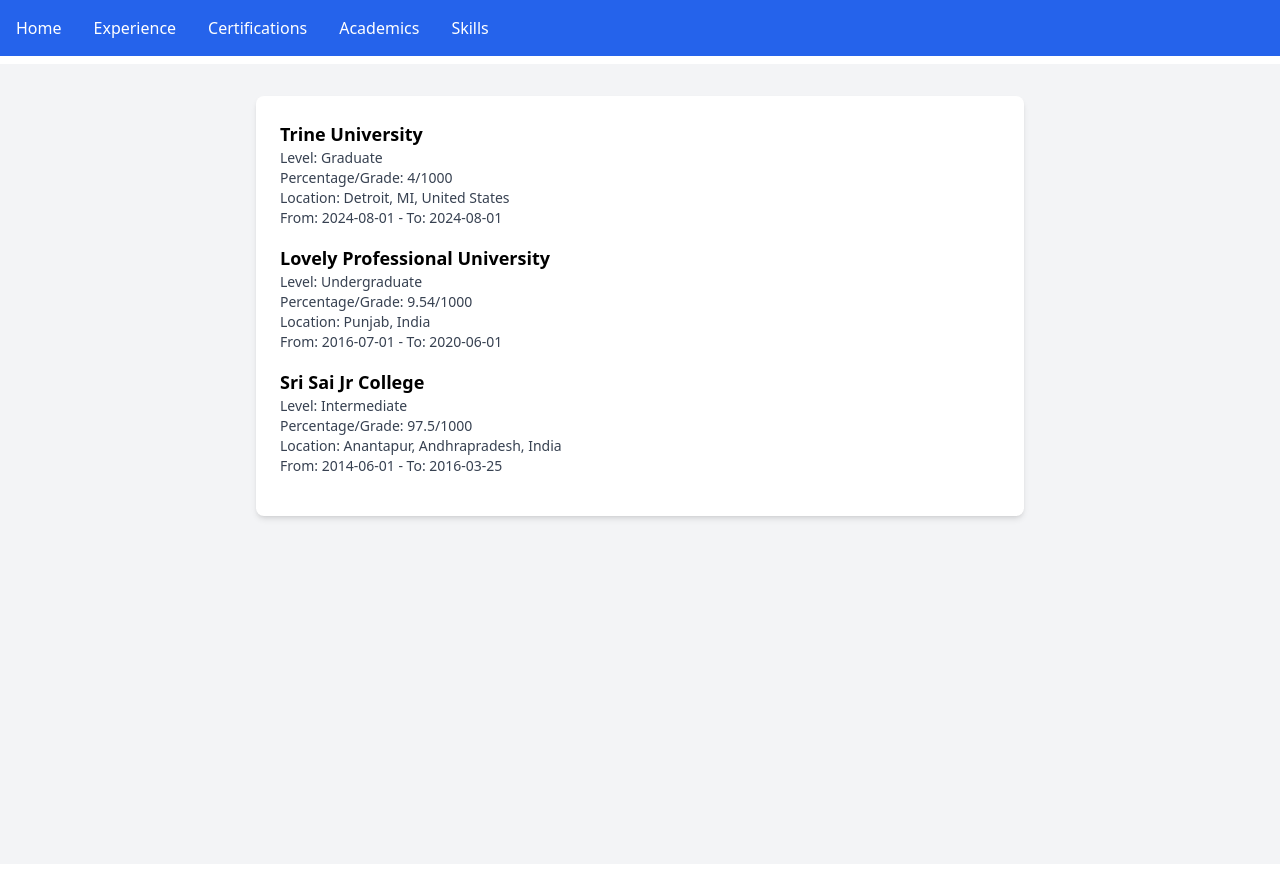
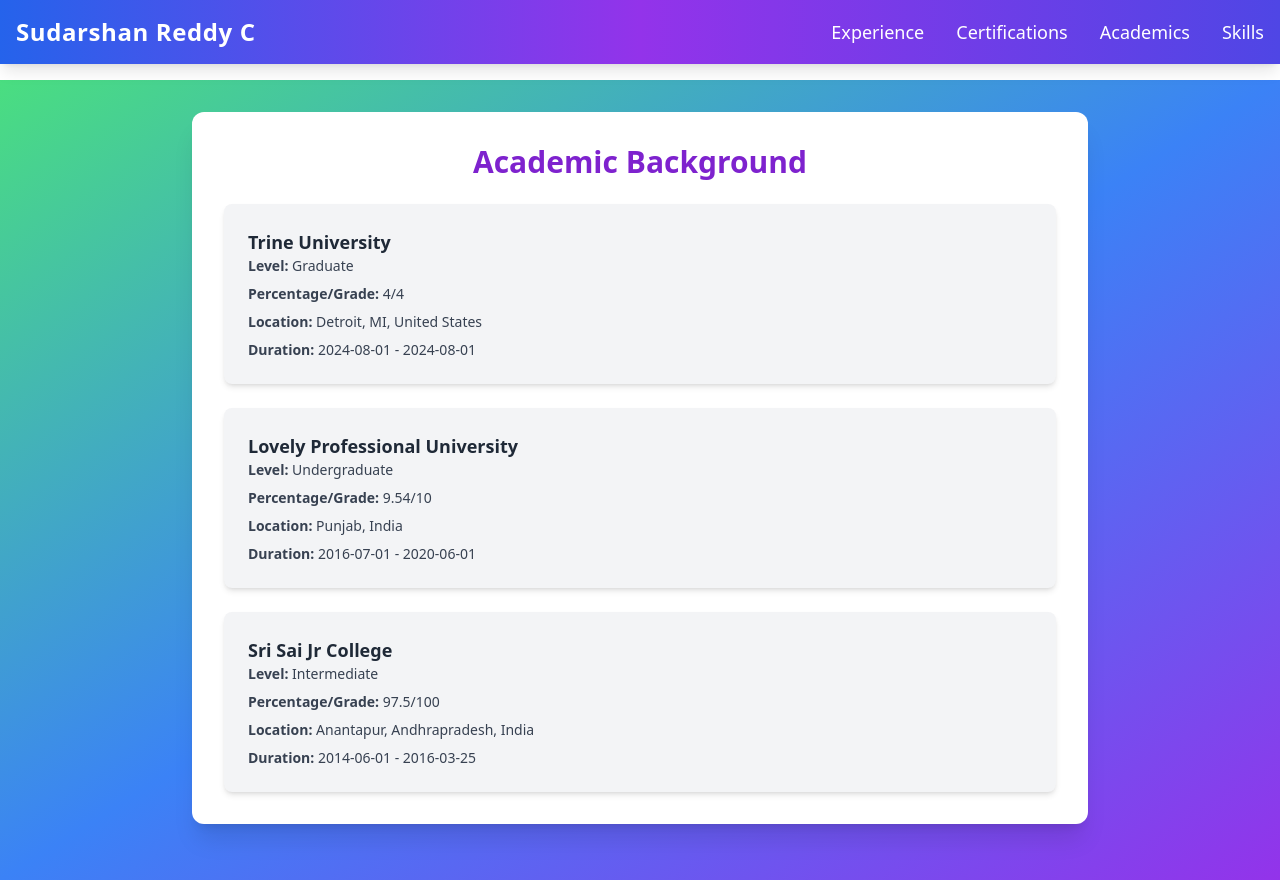
Before and after one commit to sudarshanreddyc/portfolio, a React app in the folder client/: page /academics in a window 1280 px wide. Built offline with nearby package versions, Linux system fonts and the light colour scheme.

Commit message:
Changed the UI theme

```diff
--- a/client/src/App.js
+++ b/client/src/App.js
@@ -1,86 +1,107 @@
-import React from "react";
+import React, { useState } from "react";
 import { BrowserRouter as Router, Routes, Route, Link } from "react-router-dom";
 import Home from "./Modules/Home/Home";
-// import Account from "./Modules/Account/Account";
 import Experience from "./Modules/Experience/Experience";
 import Skills from "./Modules/Skills/Skills";
 import Academics from "./Modules/Academics/Academics";
+import Certifications from "./Modules/Certifications/Certifications";
 import About from "./Modules/About/About";
-import Certifications from "./Modules/Certifications/Certifications";
-import Dropdown from "./Components/Dropdown"; // Import Dropdown
-import Loader from "./Components/Loader";
-import { FontAwesomeIcon } from "@fortawesome/react-fontawesome";
-import { faUser } from "@fortawesome/free-solid-svg-icons"; // Import Font Awesome User Icon
 import LoginSignup from "./Modules/Login/LoginSignup";
 
 const App = () => {
-  // Define the menu items for the dropdown
-  const profileMenuItems = [
-    {
-      label: "Account",
-      navigate: "/account", // This will trigger navigation to the Account page
-    },
-    {
-      label: "Logout",
-      onClick: () => {
-        console.log("Logout clicked");
-      },
-    },
-  ];
+  const [isMenuOpen, setIsMenuOpen] = useState(false); // State to handle menu visibility
 
   return (
     <Router>
       <div className="min-h-screen flex flex-col">
-        <Loader />
         {/* Navigation Bar */}
-        <nav className="bg-blue-600 text-white p-4 fixed top-0 left-0 right-0 z-50">
+        <nav className="bg-gradient-to-r from-blue-600 via-purple-600 to-indigo-600 text-white p-4 fixed top-0 left-0 right-0 z-50 shadow-lg">
           <div className="flex justify-between items-center">
-            {/* Navigation Links */}
-            <ul className="flex space-x-8">
-              <li className="cursor-pointer hover:text-gray-200">
-                <Link to="/">Home</Link>
+            {/* Logo or App Name */}
+            <div className="text-2xl font-extrabold tracking-wide">
+              <Link to="/" className="hover:text-gray-200 transition">
+                Sudarshan Reddy C
+              </Link>
+            </div>
+
+            {/* Hamburger Menu Button */}
+            <button
+              className="md:hidden focus:outline-none"
+              onClick={() => setIsMenuOpen(!isMenuOpen)}
+            >
+              <svg
+                className="h-8 w-8"
+                xmlns="http://www.w3.org/2000/svg"
+                fill="none"
+                viewBox="0 0 24 24"
+                stroke="currentColor"
+              >
+                <path
+                  strokeLinecap="round"
+                  strokeLinejoin="round"
+                  strokeWidth="2"
+                  d="M4 6h16M4 12h16M4 18h16"
+                />
+              </svg>
+            </button>
+
+            {/* Desktop Navigation Links */}
+            <ul className="hidden md:flex space-x-8 text-lg font-medium">
+              <li className="hover:text-gray-200 transition">
+                <Link to="/experience">Experience</Link>
               </li>
-              <li className="cursor-pointer hover:text-gray-200">
-                <Link to="/experience">Experience</Link>{" "}
+              <li className="hover:text-gray-200 transition">
+                <Link to="/certifications">Certifications</Link>
               </li>
-              <li className="cursor-pointer hover:text-gray-200">
-                <Link to="/certifications">Certifications</Link>{" "}
-              </li>
-              <li className="cursor-pointer hover:text-gray-200">
+              <li className="hover:text-gray-200 transition">
                 <Link to="/academics">Academics</Link>
               </li>
-              <li className="cursor-pointer hover:text-gray-200">
+              <li className="hover:text-gray-200 transition">
                 <Link to="/skills">Skills</Link>
               </li>
-              {/* <li className="cursor-pointer hover:text-gray-200">
-                <Link to="/loginsignup">login/signup</Link>
+            </ul>
+          </div>
+
+          {/* Mobile Navigation Links */}
+          {isMenuOpen && (
+            <ul className="flex flex-col md:hidden mt-4 space-y-4 bg-gradient-to-r from-blue-600 via-purple-600 to-indigo-600 rounded-lg shadow-md p-4">
+              {/* <li className="hover:text-gray-200 transition">
+                <Link to="/" onClick={() => setIsMenuOpen(false)}>
+                  Home
+                </Link>
               </li> */}
-              {/* <li className="cursor-pointer hover:text-gray-200">
-                <Link to="/about">About</Link>
-              </li> */}
+              <li className="hover:text-gray-200 transition">
+                <Link to="/experience" onClick={() => setIsMenuOpen(false)}>
+                  Experience
+                </Link>
+              </li>
+              <li className="hover:text-gray-200 transition">
+                <Link to="/certifications" onClick={() => setIsMenuOpen(false)}>
+                  Certifications
+                </Link>
+              </li>
+              <li className="hover:text-gray-200 transition">
+                <Link to="/academics" onClick={() => setIsMenuOpen(false)}>
+                  Academics
+                </Link>
+              </li>
+              <li className="hover:text-gray-200 transition">
+                <Link to="/skills" onClick={() => setIsMenuOpen(false)}>
+                  Skills
+                </Link>
+              </li>
             </ul>
-
-            {/* Profile Icon with Dropdown */}
-            {/* <div className="relative group">
-              <FontAwesomeIcon
-                icon={faUser}
-                className="text-white h-8 w-8 cursor-pointer"
-              />
-              <Dropdown menuItems={profileMenuItems} />
-            </div> */}
-          </div>
+          )}
         </nav>
 
         {/* Routes to different pages */}
-        <div className="pt-16">
+        <div className="pt-20">
           <Routes>
             <Route path="/" element={<Home />} />
-
             <Route path="/experience" element={<Experience />} />
             <Route path="/academics" element={<Academics />} />
             <Route path="/skills" element={<Skills />} />
             <Route path="/certifications" element={<Certifications />} />
-            {/* <Route path="/account" element={<Account />} /> */}
             <Route path="/loginsignup" element={<LoginSignup />} />
             <Route path="/about" element={<About />} />
           </Routes>
--- /dev/null
+++ b/client/src/Components/NavBar.js
@@ -0,0 +1,26 @@
+import React, { useState } from "react";
+
+const Navbar = () => {
+  const [menuOpen, setMenuOpen] = useState(false);
+
+  const toggleMenu = () => {
+    setMenuOpen(!menuOpen);
+  };
+
+  return (
+    <nav className="navbar">
+      <div className="logo">My Portfolio</div>
+      <ul className={`navList ${menuOpen ? "open" : ""}`}>
+        <li className="navItem">Home</li>
+        <li className="navItem">About</li>
+        <li className="navItem">Projects</li>
+        <li className="navItem">Contact</li>
+      </ul>
+      <div className="menuToggle" onClick={toggleMenu}>
+        ☰
+      </div>
+    </nav>
+  );
+};
+
+export default Navbar;
--- a/client/src/Modules/Academics/Academics.js
+++ b/client/src/Modules/Academics/Academics.js
@@ -24,38 +24,48 @@ const Academics = () => {
   Academics_Hook.useFetchAcademics(objContext);
 
   return (
-    <div className="min-h-screen p-8 bg-gray-100 flex flex-col items-center">
+    <div className="min-h-screen p-8 bg-gradient-to-br from-green-400 via-blue-500 to-purple-600 flex flex-col items-center">
       {state.isDataLoaded ? (
-        <div className="w-full max-w-3xl bg-white shadow-md rounded-lg p-6 mb-6">
-          <ul>
+        <div className="w-full max-w-4xl bg-white shadow-xl rounded-xl p-8">
+          <h1 className="text-3xl font-extrabold text-purple-700 mb-6 text-center">
+            Academic Background
+          </h1>
+          <ul className="space-y-6">
             {state.academics.map((academic, index) => (
-              <li key={index} className="mb-4">
-                <div className="text-lg font-bold">{academic.school}</div>
-                <div className="text-sm text-gray-700">
-                  Level: {academic.level}
+              <li
+                key={index}
+                className="p-6 bg-gray-100 rounded-lg shadow-md flex flex-col"
+              >
+                <div className="text-lg font-semibold text-gray-800">
+                  {academic.school}
+                </div>
+                <div className="text-sm text-gray-700 mb-2">
+                  <span className="font-bold">Level:</span> {academic.level}
+                </div>
+                <div className="text-sm text-gray-700 mb-2">
+                  <span className="font-bold">Percentage/Grade:</span>{" "}
+                  {academic.percentage +
+                    "/" +
+                    (academic.level === "Graduate"
+                      ? "4"
+                      : academic.level === "Undergraduate"
+                      ? "10"
+                      : "100")}
+                </div>
+                <div className="text-sm text-gray-700 mb-2">
+                  <span className="font-bold">Location:</span>{" "}
+                  {academic.location}
                 </div>
                 <div className="text-sm text-gray-700">
-                  Percentage/Grade:{" "}
-                  {academic.percentage +
-                    "/" +
-                    (academic.level == "graduate"
-                      ? "4"
-                      : academic.level == "undergraduate"
-                      ? "10"
-                      : "1000")}
-                </div>
-                <div className="text-sm text-gray-700">
-                  Location: {academic.location}
-                </div>
-                <div className="text-sm text-gray-700">
-                  From: {academic.fromDate} - To: {academic.toDate}
+                  <span className="font-bold">Duration:</span>{" "}
+                  {academic.fromDate} - {academic.toDate}
                 </div>
               </li>
             ))}
           </ul>
         </div>
       ) : (
-        <div className="text-gray-500">
+        <div className="text-xl font-semibold text-white animate-pulse">
           Loading academic data, please wait...
         </div>
       )}
--- a/client/src/Modules/Certifications/Certifications.js
+++ b/client/src/Modules/Certifications/Certifications.js
@@ -37,30 +37,38 @@ const Certifications = () => {
   }, []);
 
   return (
-    <div className="min-h-screen p-8 bg-gray-100 flex flex-col items-center">
+    <div className="min-h-screen p-8 bg-gradient-to-br from-teal-400 via-blue-500 to-indigo-600 flex flex-col items-center">
       {isDataLoaded ? (
-        <div className="w-full max-w-3xl bg-white shadow-md rounded-lg p-6 mb-6">
-          <ul className="list-disc pl-5">
+        <div className="w-full max-w-4xl bg-white shadow-xl rounded-xl p-8">
+          <h1 className="text-3xl font-extrabold text-indigo-700 mb-6 text-center">
+            Certifications
+          </h1>
+          <ul className="space-y-6">
             {certifications.map((cert, index) => (
-              <li key={index} className="mb-2 text-gray-800">
-                {cert.url ? (
+              <li
+                key={index}
+                className="p-4 bg-gray-100 rounded-lg shadow-md flex flex-col"
+              >
+                <div className="text-lg font-semibold text-gray-800 mb-1">
+                  {cert.title}
+                </div>
+                <div className="text-sm text-gray-600">{cert.provider}</div>
+                {cert.url && (
                   <a
                     href={cert.url}
                     target="_blank"
                     rel="noopener noreferrer"
-                    className="text-blue-600 underline"
+                    className="mt-2 text-blue-600 underline hover:text-blue-800"
                   >
-                    {cert.title} – {cert.provider}
+                    View Certification
                   </a>
-                ) : (
-                  `${cert.title} – ${cert.provider}`
                 )}
               </li>
             ))}
           </ul>
         </div>
       ) : (
-        <div className="text-gray-500">
+        <div className="text-xl font-semibold text-white animate-pulse">
           Loading academic data, please wait...
         </div>
       )}
--- a/client/src/Modules/Home/Home.js
+++ b/client/src/Modules/Home/Home.js
@@ -1,75 +1,82 @@
 import React, { useReducer, useEffect } from "react";
 import * as Home_Hook from "./Home_Hook";
 import * as Home_BusinessLogic from "./Home_BusinessLogic";
+import Navbar from "../../Components/NavBar";
 
 // The main Home component
 const Home = () => {
-  // Initialize useReducer with homeReducer and initialState
   const [state, dispatch] = useReducer(
     Home_Hook.homeReducer,
     Home_Hook.initialState
   );
 
-  // Create objContext containing state, dispatch, and business logic
   const objContext = {
-    state, // Contains all the state information
-    dispatch, // Dispatch function to update states
-    Home_BusinessLogic: new Home_BusinessLogic.Home_BusinessLogic(), // Initialize Home_BusinessLogic
+    state,
+    dispatch,
+    Home_BusinessLogic: new Home_BusinessLogic.Home_BusinessLogic(),
   };
 
   useEffect(() => {
     const timer = setTimeout(() => {
       dispatch({ type: "SET_LOADER", payload: false });
-    }, 500); // 0.5 seconds
+    }, 500);
 
-    return () => clearTimeout(timer); // Cleanup timeout on unmount
+    return () => clearTimeout(timer);
   }, [dispatch]);
 
   return (
+    <div>
+      {/* Ensure Navbar is rendered only once */}
+      {/* <Navbar /> */}
+
+      {/* Main Content */}
+      <div className="content">
         <div className="min-h-screen flex flex-col items-center justify-center p-8 bg-gray-100">
-      {!state.showLoader ? ( // Show loader if true
-        <div className="max-w-4xl bg-white shadow-md rounded-lg p-6">
-          <h1 className="text-3xl font-bold mb-4">
+          {!state.showLoader ? (
+            <div className="max-w-4xl bg-gradient-to-r from-blue-500 via-purple-500 to-indigo-500 shadow-lg rounded-lg p-10 text-white">
+              <h1 className="text-4xl font-extrabold mb-6">
                 👋 Hello, I'm Sudarshan Reddy Chennamareddygari!
               </h1>
-          <p className="text-lg mb-4">
-            I'm currently pursuing my Master of Science in Information Studies
-            at <strong>Trine University</strong> and bring 5 years of experience
-            as a <strong>Full Stack Developer</strong>. My passion for
-            programming and technology drives me to constantly improve and learn
-            new skills.
+              <p className="text-xl mb-6">
+                I'm currently pursuing my Master of Science in Information
+                Studies at <strong>Trine University</strong> and bring 5 years
+                of experience as a <strong>Full Stack Developer</strong>. My
+                passion for programming and technology drives me to constantly
+                improve and learn new skills.
               </p>
 
-          <h2 className="text-2xl font-bold mb-2">💻 Proficient Coder:</h2>
+              <h2 className="text-2xl font-bold mb-4">💻 Proficient Coder:</h2>
               <p className="text-lg mb-4">
-            I have solved <strong>150+ coding problems</strong> across various
-            platforms, sharpening my problem-solving skills and coding
-            efficiency:
+                I have solved <strong>150+ coding problems</strong> across
+                various platforms, sharpening my problem-solving skills and
+                coding efficiency:
               </p>
-          <ul className="list-disc list-inside mb-4">
+              <ul className="list-disc list-inside mb-6">
                 <li>LeetCode</li>
                 <li>GeeksforGeeks</li>
                 <li>HackerRank</li>
               </ul>
-          <p className="text-lg mb-4">
-            I love tackling complex problems and crafting solutions that are not
-            only functional but also optimized and scalable.
+              <p className="text-lg mb-6">
+                I love tackling complex problems and crafting solutions that are
+                not only functional but also optimized and scalable.
               </p>
 
-          <h2 className="text-2xl font-bold mb-2">🌟 Technical Skills:</h2>
-          <p className="text-lg mb-4">
+              <h2 className="text-2xl font-bold mb-4">🌟 Technical Skills:</h2>
+              <p className="text-lg mb-6">
                 <strong>Languages:</strong> C#, .Net, C++, JavaScript, MySQL,
                 HTML/CSS
                 <br />
-            <strong>Frameworks:</strong> React, .Net Core, Jest, Tailwind CSS
+                <strong>Frameworks:</strong> React, .Net Core, Jest, Tailwind
+                CSS
                 <br />
                 <strong>Developer Tools:</strong> Git, VS Code, Visual Studio
                 <br />
-            <strong>Deployment & Cloud:</strong> AWS Cloud, Docker, Kubernetes
+                <strong>Deployment & Cloud:</strong> AWS Cloud, Docker,
+                Kubernetes
               </p>
 
-          <h2 className="text-2xl font-bold mb-2">👨‍💻 Core Competencies:</h2>
-          <ul className="list-disc list-inside mb-4">
+              <h2 className="text-2xl font-bold mb-4">👨‍💻 Core Competencies:</h2>
+              <ul className="list-disc list-inside mb-6">
                 <li>✔️ Problem-Solving Skills</li>
                 <li>✔️ Team Collaboration</li>
                 <li>✔️ Time Management</li>
@@ -78,12 +85,12 @@ const Home = () => {
                 <li>✔️ Strong Communication Skills</li>
               </ul>
 
-          <h2 className="text-2xl font-bold mb-2">🚀 Let's Collaborate!</h2>
-          <p className="text-lg mb-4">
+              <h2 className="text-2xl font-bold mb-4">🚀 Let's Collaborate!</h2>
+              <p className="text-lg mb-6">
                 I'm always on the lookout for new project collaborations, coding
-            challenges, or open positions related to software development, cloud
-            technologies, or full-stack engineering. If you're looking for
-            someone who is passionate about coding and can contribute to
+                challenges, or open positions related to software development,
+                cloud technologies, or full-stack engineering. If you're looking
+                for someone who is passionate about coding and can contribute to
                 building efficient, scalable systems, let's connect!
               </p>
 
@@ -91,7 +98,7 @@ const Home = () => {
                 <strong>📧 Reach me at:</strong>{" "}
                 <a
                   href="mailto:sudarshanreddy.c123@gmail.com"
-              className="text-blue-500"
+                  className="text-yellow-300"
                 >
                   sudarshanreddy.c123@gmail.com
                 </a>
@@ -101,6 +108,8 @@ const Home = () => {
             <div className="text-gray-500">Loading data, please wait...</div>
           )}
         </div>
+      </div>
+    </div>
   );
 };
 
```
Also changed, not shown: client/src/Modules/Experience/Experience.js (+24 -16 lines), client/src/Modules/Home/Home.css (deleted, +0 -33 lines), client/src/Modules/Skills/Skills.js (+16 -8 lines). Lines whose indentation alone changed are shown as unchanged.
